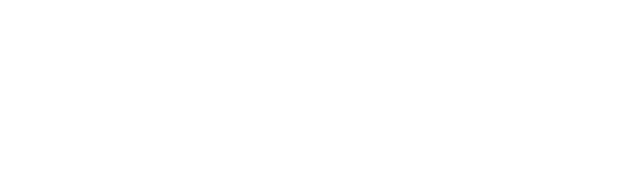
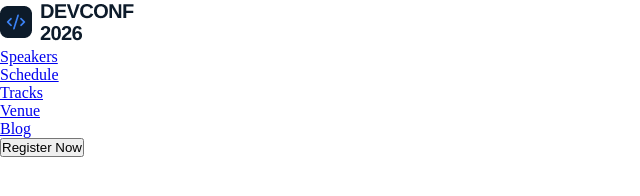
Before and after one commit to biprookas-wq/assignment-1, a plain HTML site: page index.html in a window 1280 px wide. Shown: the whole page, without its empty margins (0-640 px from the left). Drawn offline with Linux system fonts and the light colour scheme.

Commit message:
css file linked

```diff
--- a/index.html
+++ b/index.html
@@ -1,11 +1,27 @@
-<!DOCTYPE html>
+<!doctype html>
 <html lang="en">
-<head>
-    <meta charset="UTF-8">
-    <meta name="viewport" content="width=device-width, initial-scale=1.0">
+  <head>
+    <meta charset="UTF-8" />
+    <meta name="viewport" content="width=device-width, initial-scale=1.0" />
     <title>DevConf2026</title>
-</head>
-<body>
-
-</body>
+    <link rel="stylesheet" href="./style.css" />
+  </head>
+  <body>
+    <nav>
+      <!-- logo -->
+      <div><img src="./assets/logo.png" alt="" /></div>
+      <!-- navigation mmenu -->
+      <div>
+        <ul>
+          <li><a href="#speakers">Speakers</a></li>
+          <li><a href="#schedule">Schedule</a></li>
+          <li><a href="#tracks">Tracks</a></li>
+          <li><a href="#venue">Venue</a></li>
+          <li><a href="#blog">Blog</a></li>
+        </ul>
+      </div>
+      <!-- button -->
+      <div><button>Register Now</button></div>
+    </nav>
+  </body>
 </html>
--- a/style.css
+++ b/style.css
@@ -0,0 +1,4 @@
+*{
+    margin: 0;
+    padding: 0;
+}
```
